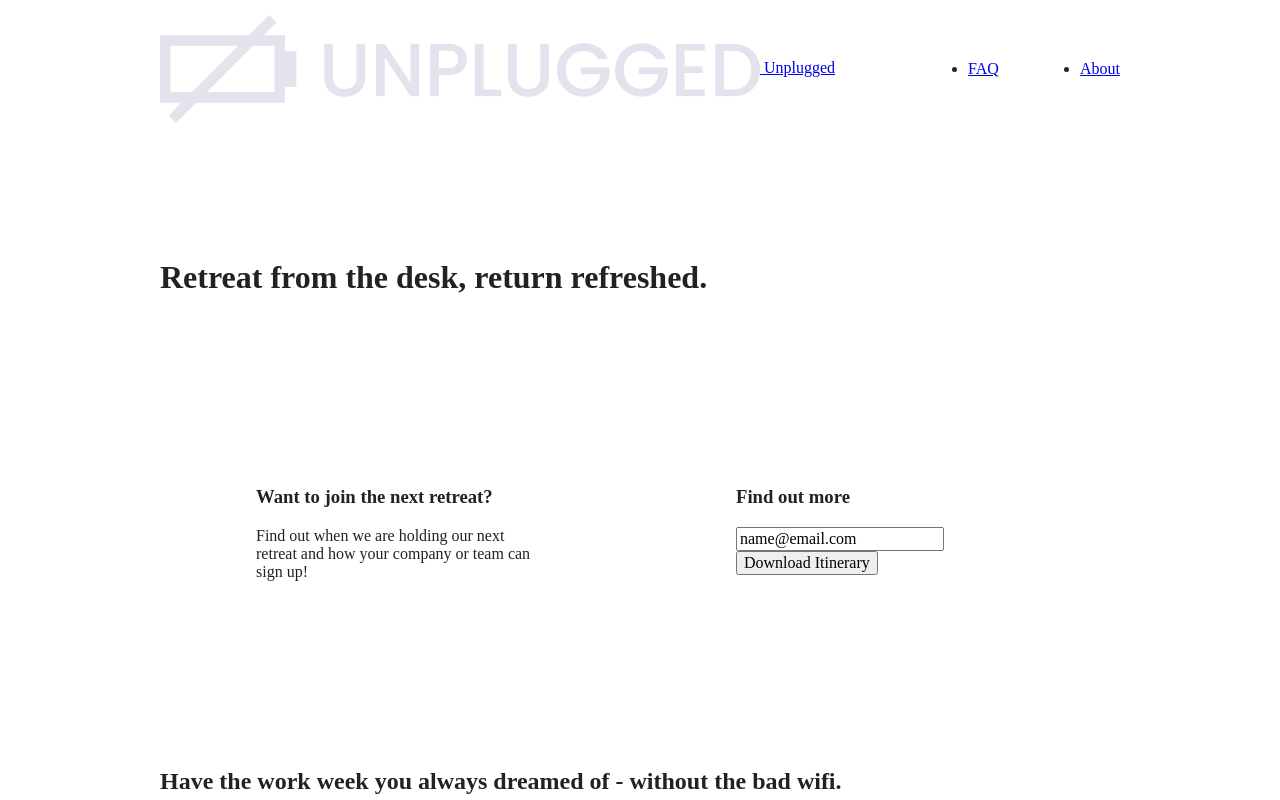
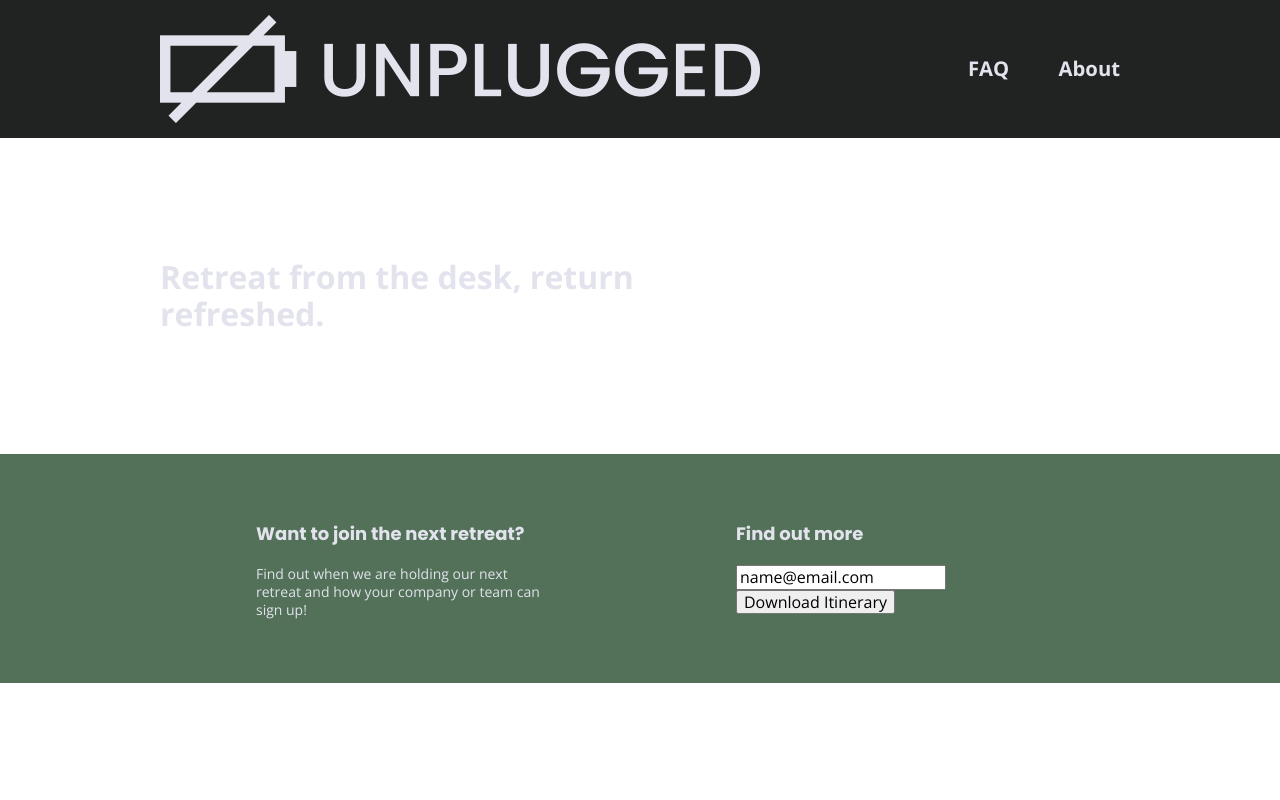
Before and after one commit to meghappatel24/website, a website built with Parcel: page index.html in a window 1280 px wide. Shown: the top 800 px of the page. Built offline with nearby package versions, Linux system fonts and the light colour scheme.

Commit message:
added font size and background

```diff
--- a/css/main.css
+++ b/css/main.css
@@ -86,6 +86,112 @@ textarea {
 /* ==========================================================================
    Author's custom styles
    ========================================================================== */
+
+/*********** General Styles *****************/
+
+html {
+  font-size: 16px;
+	color: #e2e3ed;
+}
+
+body {
+  font-family: 'Open Sans', sans-serif;
+  font-size: 1em;
+  text-align: left;
+}
+header {
+  background-color: #202322;
+}
+ul,
+li {
+  list-style-type: none;
+  font-size: 1.125em;
+  font-weight: bold;
+
+}
+h1{
+  font-size: 2.25em;
+}
+a {
+	color: #e2e3ed;
+  text-decoration: none;
+}
+aside {
+  background-color: #527158;
+}
+h2 {
+  font-family: 'Poppins', sans-serif;
+  font-size: 1.875em;
+}
+
+h3,
+h4 {
+  font-family: 'Poppins', sans-serif;
+  margin: 20px 0;
+  font-size: 1.125em;
+}
+
+aside h3 {
+  font-size: 1.125em;
+}
+aside p {
+	line-height: 18px;
+  font-size: 0.875em;
+}
+
+.features h2 {
+  font-size: 1.875em;
+}
+
+.features-item-description {
+  color: #e1e2ea;
+  font-size: 0.875em;
+  line-height: 18px;
+}
+
+.reviews {
+  background-color: #2a423a;
+  color: #e2e3ed;
+}
+
+.reviews h2 {
+  font-size: 1.875em;
+  line-height: 1.875em;
+}
+.reviews h3{
+  font-size: 1.125em;
+}
+.reviews p {
+  font-size: 0.875em;
+  line-height: 1.125em;
+}
+img {
+
+}
+
+figure {
+
+}
+
+address {
+ font-size: 0.875em;
+}
+
+footer {
+  background-color: #202322;
+  color: #ffffff;
+  }
+.footer-content h4{
+  font-size: 1.125em;
+}
+
+.copyright {
+  font-size: 0.875em;
+}
+
+.content-wrapper {
+
+}
 .content-wrapper {
   width: 90%;
   margin: 50px 0;
--- a/index.html
+++ b/index.html
@@ -12,6 +12,9 @@
   <meta property="og:url" content="">
   <meta property="og:image" content="">
 
+  <!-- Google Fonts -->
+  <link href="https://fonts.googleapis.com/css?family=Open+Sans:400,700|Poppins:500,700" rel="stylesheet">
+
   <link rel="manifest" href="site.webmanifest">
   <link rel="apple-touch-icon" href="icon.png">
   <!-- Place favicon.ico in the root directory -->
@@ -25,7 +28,7 @@
 <body>
       <header>
         <div class="content-wrapper">
-          <a href="#"><img src="img/unpluggedlogo.png" alt="unplugged logo"> Unplugged</a>
+          <a href="#"><img src="img/unpluggedlogo.png" alt="unplugged logo"></a>
               <div class="header-divider">
 
               </div>
```
Also changed, not shown: about/index.html (+3 -0 lines), faq/index.html (+3 -0 lines).
